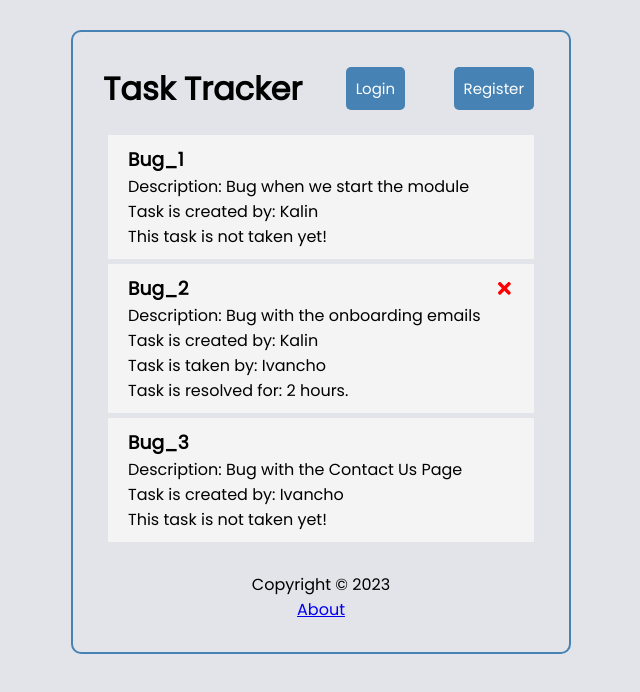
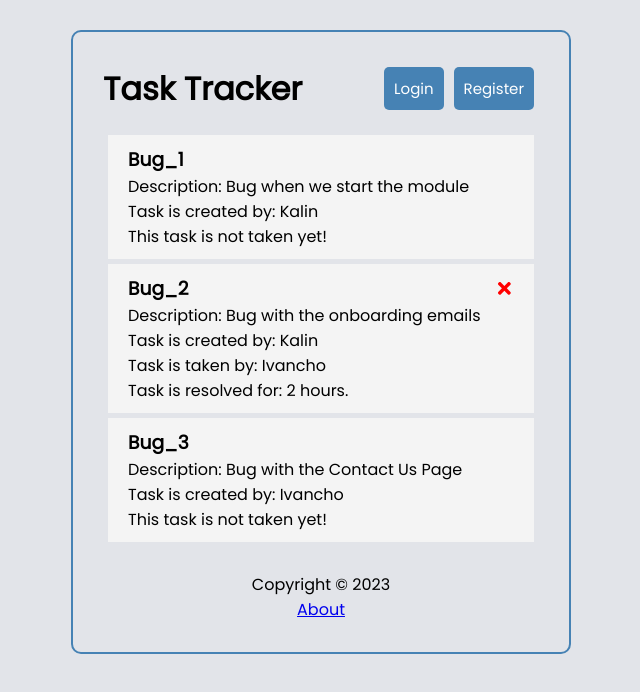
Before and after one commit to kalinsky-dev/TASK-TRACKER, a React (Create React App) app: page / in a window 1280 px wide. Shown: the top 692 px of the page, without its empty margins (319-959 px from the left). Built offline with nearby package versions, Linux system fonts and the light colour scheme.

Commit message:
conditionaly rendering Buttons in Header Component
conditionally rendering Buttons in Header Component according to whether we have registered user

```diff
--- a/src/App.js
+++ b/src/App.js
@@ -79,7 +79,7 @@ function App() {
   };
 
   return (
-    <AuthContext.Provider value={{ auth, userLoginHandler }}>
+    <AuthContext.Provider value={{ user: auth, userLoginHandler }}>
       <div className="container">
         <Header />
         <main>
--- a/src/components/Header.js
+++ b/src/components/Header.js
@@ -1,20 +1,35 @@
 import PropTypes from 'prop-types'
+import { Link, useLocation } from 'react-router-dom'
+import { useContext } from 'react'
+
+import { AuthContext } from '../contexts/AuthContext'
+
 import Button from './Button'
-import { Link, useLocation } from 'react-router-dom'
-
 
 const Header = ({ title }) => {
+  const { user } = useContext(AuthContext);
   const location = useLocation();
+
+  const onSortHandler = (e) => {
+    console.log(e);
+  }
 
   return (
     <header className='header'>
       <h1>{title}</h1>
-      {/* <Link to="/">
-        <Button color='steelblue' text='Sort' onClickBtn={onClickBtn} />
+      {user.email ?
+        <div>
+          <Link to="/">
+            <Button color='steelblue' text='Sort' onClickBtn={onSortHandler} />
           </Link>
           <Link to="/create-task">
             <Button color='steelblue' text='Add' />
-      </Link> */}
+          </Link>
+          <Link to="/">
+            <Button color='steelblue' text='Logout' />
+          </Link>
+        </div> :
+        <div>
           {(location.pathname !== '/login' && location.pathname !== '/register') &&
             < Link to="/login">
               <Button color='steelblue' text='Login' />
@@ -23,9 +38,8 @@ const Header = ({ title }) => {
             <Link to="/register">
               <Button color='steelblue' text='Register' />
             </Link>}
-      {/* <Link to="/">
-        <Button color='steelblue' text='Logout' />
-      </Link> */}
+        </div>
+      }
     </header >
   )
 }
--- a/src/components/Login.js
+++ b/src/components/Login.js
@@ -3,7 +3,7 @@ import { Link, useNavigate } from 'react-router-dom';
 import { useContext } from 'react';
 
 import { AuthContext } from '../contexts/AuthContext';
-import { login } from '../services/authService'
+import * as authService from '../services/authService'
 
 const Login = () => {
   const { userLoginHandler } = useContext(AuthContext);
@@ -20,12 +20,12 @@ const Login = () => {
   const onSubmit = (e) => {
     e.preventDefault();
     // console.log(formValues);
-    login(formValues)
+    authService.login(formValues)
       .then(authData => {
         if (authData.code === 403) {
           navigate('/auth-error')
         } else {
-          console.log(authData);
+          // console.log(authData);
           userLoginHandler(authData);
           navigate('/');
         }
```
Lines whose indentation alone changed are shown as unchanged.
